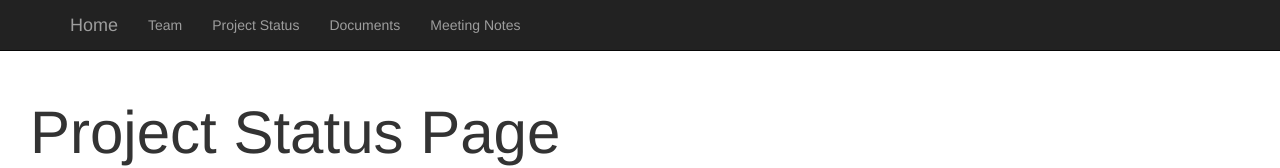
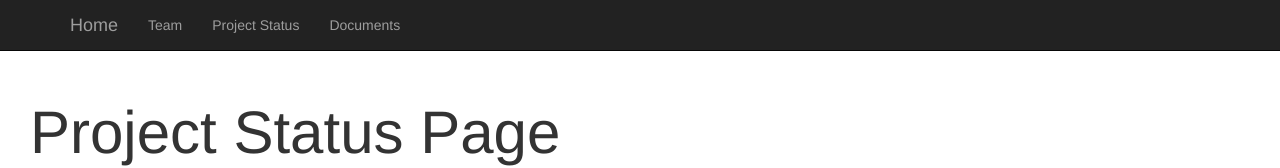
Before and after one commit to kd2868/TeamWebsite, a plain HTML site: page ProjectStatus.html in a window 1280 px wide. Shown: the top 168 px of the page. Drawn offline with Linux system fonts and the light colour scheme.

Commit message:
fixed header

```diff
--- a/ProjectStatus.html
+++ b/ProjectStatus.html
@@ -54,9 +54,7 @@
                     <li>
                         <a href="Documents.html">Documents</a>
                     </li>
-                    <li>
-                        <a href="MeetingNotes.html">Meeting Notes</a>
-                    </li>
+
                 </ul>
             </div>
             <!-- /.navbar-collapse -->
```
Also changed, not shown: Documents.html (+1 -3 lines), Team.html (+1 -3 lines).
